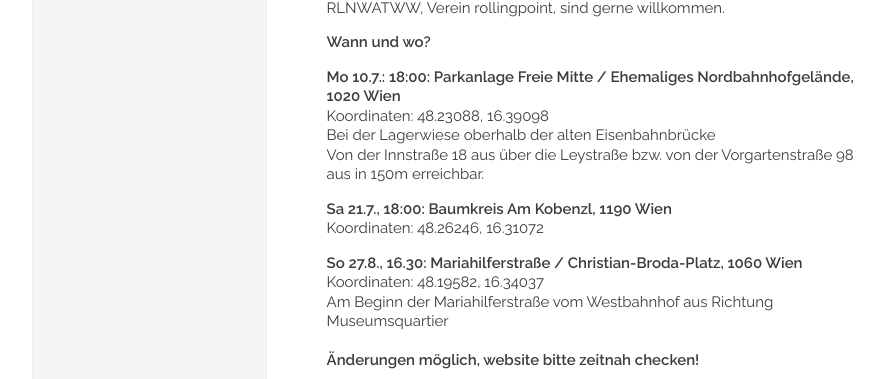
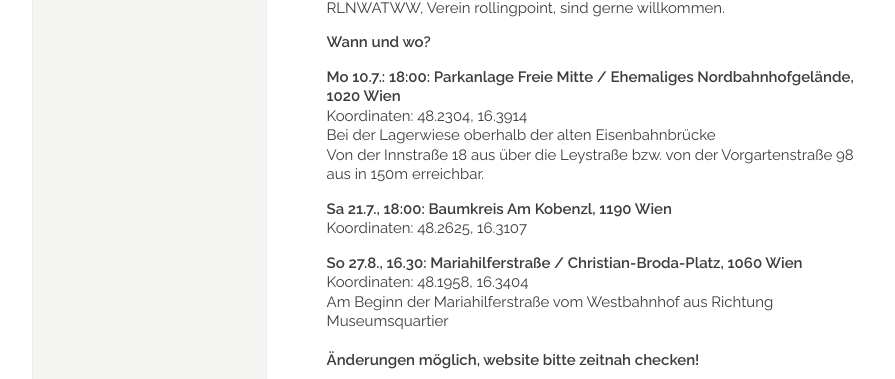
Before and after one commit to manulari/rollingpointat, a Jekyll site: the page built from _pages_de/mycelium.md, in a window 1280 px wide and 900 px high, scrolled down 1996 px. Shown: the part 153-532 px from the top of the window, without its empty margins (152-1047 px from the left). Built offline with Jekyll 4.4.1, drawn with Linux system fonts in a browser that asks for light colours; comment, search, counter and statistics services are not loaded.

Commit message:
Update page (de) “mycelium”

```diff
--- a/_pages_de/mycelium.md
+++ b/_pages_de/mycelium.md
@@ -62,15 +62,15 @@ Spenden auf unser Vereinskonto IBAN: AT54 3200 0000 1701 2717, BIC: RLNWATWW, Ve
 **Wann und wo?**
 
 **Mo 10.7.: 18:00: Parkanlage Freie Mitte / Ehemaliges Nordbahnhofgelände, 1020 Wien**\
-Koordinaten: 48.23088, 16.39098\
+Koordinaten: 48.2304, 16.3914\
 Bei der Lagerwiese oberhalb der alten Eisenbahnbrücke\
 Von der Innstraße 18 aus über die Leystraße bzw. von der Vorgartenstraße 98 aus in 150m erreichbar.
 
 **Sa 21.7., 18:00: Baumkreis Am Kobenzl, 1190 Wien**\
-Koordinaten: 48.26246, 16.31072
+Koordinaten: 48.2625, 16.3107
 
 [](<>)**So 27.8., 16.30: Mariahilferstraße / Christian-Broda-Platz, 1060 Wien**\
-Koordinaten: 48.19582, 16.34037\
+Koordinaten: 48.1958, 16.3404\
 Am Beginn der Mariahilferstraße vom Westbahnhof aus Richtung Museumsquartier\
 \
 **Änderungen möglich, website bitte zeitnah checken!**
```
